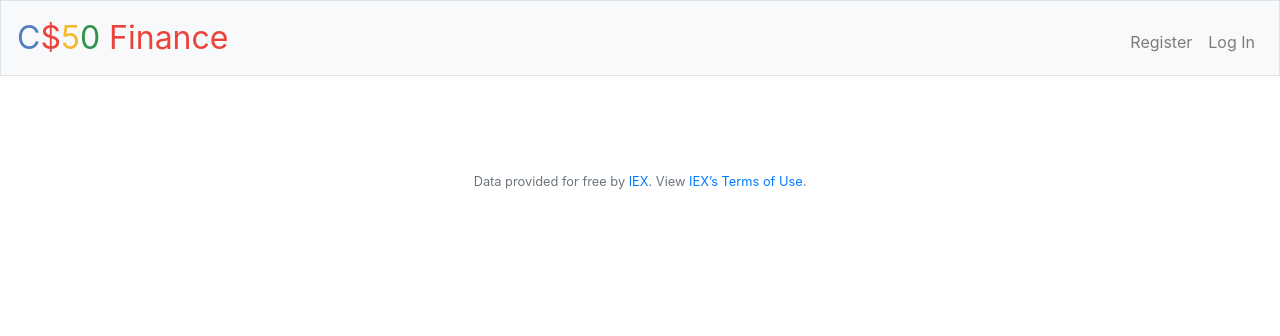
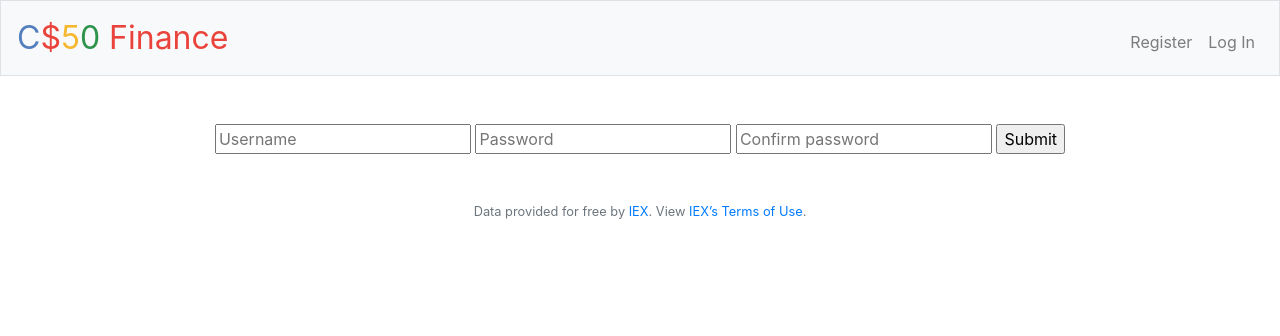
Before and after one commit to gutoarraes/CS50, a Flask app: template register/templates/register.html in a window 1280 px wide. Shown: the top 336 px of the page. Run offline with Flask 2, Linux system fonts and the light colour scheme; the template is opened without the code that fills it, so the values that code supplies are empty; some libraries are stand-ins or nearby versions.

Commit message:
changes to the register page

```diff
--- a/finance/application.py
+++ b/finance/application.py
@@ -119,7 +119,21 @@ def quote():
 @app.route("/register", methods=["GET", "POST"])
 def register():
     """Register user"""
-    return apology("TODO")
+    if request.method == "GET":
+        return render_template("register.html")
+    else:
+        name = request.form.get("username")
+        if not name:
+            return render_template("apology.html", message="You must provide a username.")
+        password = request.form.get("password")
+        if not password:
+            return render_template("apology.html", message="You must provide a password.")
+        if not confirm_password:
+            return render_template("apology.html", message="You must repeat the same password.")
+        if password is confirm_password:
+            hash = werkzeug.security.generate_password_hash(password, method='pbkdf2:sha256', salt_length=8)
+            db.execute("INSERT INTO registrants (name, hash) VALUES (:username, :email)", name=name, hash=hash)
+        return redirect("/")
 
 
 @app.route("/sell", methods=["GET", "POST"])
--- a/finance/templates/apology.html
+++ b/finance/templates/apology.html
@@ -1,9 +1,11 @@
 {% extends "layout.html" %}
 
 {% block title %}
-    Apology
+    <div>
+        {{ message}}
+    </div>
 {% endblock %}
 
 {% block main %}
-    <img alt="{{ top }}" class="border" src="http://memegen.link/custom/{{ top | urlencode }}/{{ bottom | urlencode }}.jpg?alt=https://i.imgur.com/CsCgN7Ll.png" title="{{ top }}">
+        <img alt="{{ top }}" class="border" src="http://memegen.link/custom/{{ top | urlencode }}/{{ bottom | urlencode }}.jpg?alt=https://i.imgur.com/CsCgN7Ll.png" title="{{ top }}">
 {% endblock %}
--- /dev/null
+++ b/finance/templates/register.html
@@ -0,0 +1,14 @@
+{% extends "layout.html" %}
+
+{% block title %}
+    Log In
+{% endblock %}
+
+{% block main %}
+   <form action="/register" method="post">
+        <input type='text' name='username' placeholder='Username'>
+        <input type='text' name='password' placeholder='Password'>
+        <input type='text' name='confirm_password' placeholder='Confirm password'>
+        <input type='submit'>
+    </form>
+{% endblock %}
```
